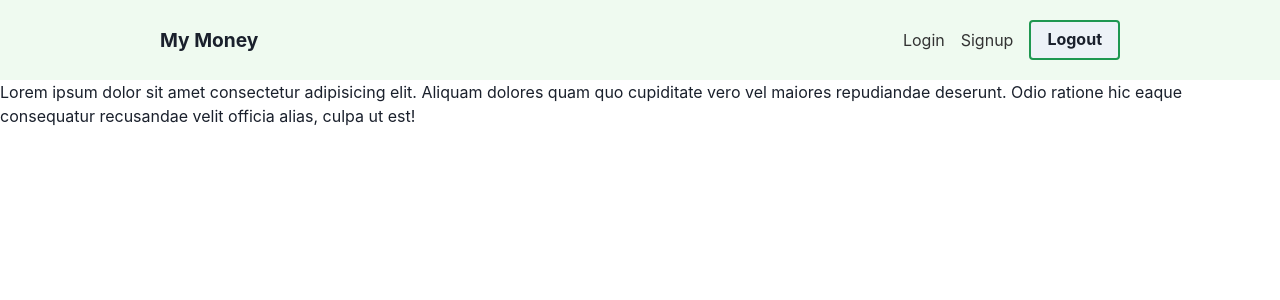
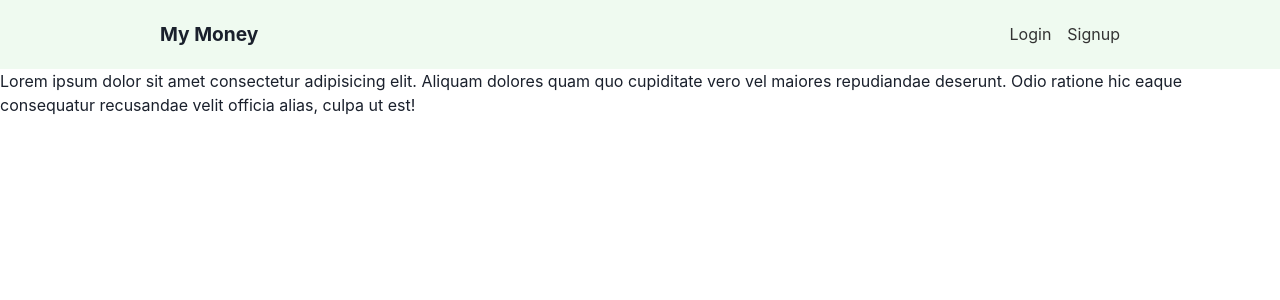
Before and after one commit to dariovargaos/finance-tracker, a React (Vite) app in the folder finance-tracker/: page / in a window 1280 px wide. Shown: the top 300 px of the page. Built offline with nearby package versions, Linux system fonts and the light colour scheme.

Commit message:
Add check whether is user is logged in or not and conditionally showing navbar content

```diff
--- a/finance-tracker/src/context/AuthContext.tsx
+++ b/finance-tracker/src/context/AuthContext.tsx
@@ -1,16 +1,23 @@
 import React, { createContext, useReducer, ReactNode } from "react";
 
+interface User {
+  email: string;
+  password: string;
+  displayName?: string;
+}
 interface AuthState {
   user: any;
 }
 
 interface AuthAction {
   type: string;
-  payload?: any;
+  payload?: User;
 }
 
 export interface AuthContextType {
-  state: AuthState;
+  user: {
+    displayName: string;
+  } | null;
   dispatch: React.Dispatch<AuthAction>;
 }
 
@@ -42,7 +49,7 @@ export const AuthContextProvider = ({ children }: AuthContextProviderProps) => {
   const [state, dispatch] = useReducer(authReducer, initialState);
 
   const contextValue: AuthContextType = {
-    state,
+    user: state.user,
     dispatch,
   };
 
--- a/finance-tracker/src/rootLayout/RootLayout.tsx
+++ b/finance-tracker/src/rootLayout/RootLayout.tsx
@@ -1,8 +1,11 @@
 import { Link, Outlet } from "react-router-dom";
+import { useLogout } from "../hooks/useLogout";
+import { useAuthContext } from "../hooks/useAuthContext";
 import { Box, Button, List, ListItem, Spacer } from "@chakra-ui/react";
-import { useLogout } from "../hooks/useLogout";
+
 export default function RootLayout() {
   const { logout } = useLogout();
+  const { user } = useAuthContext();
   return (
     <Box>
       <Box as="nav" w="100%" bg="#effaf0" p="20px 10px" boxSizing="border-box">
@@ -13,15 +16,25 @@ export default function RootLayout() {
 
           <Spacer />
 
+          {!user && (
+            <>
               <ListItem ml="16px" color="#333">
                 <Link to="/login">Login</Link>
               </ListItem>
               <ListItem ml="16px" color="#333">
                 <Link to="/signup">Signup</Link>
               </ListItem>
+            </>
+          )}
+
+          {user && (
+            <>
+              <ListItem>hello, {user.displayName}</ListItem>
               <ListItem ml="16px" color="#333">
                 <Button onClick={logout}>Logout</Button>
               </ListItem>
+            </>
+          )}
         </List>
       </Box>
 
```
Lines whose indentation alone changed are shown as unchanged.
